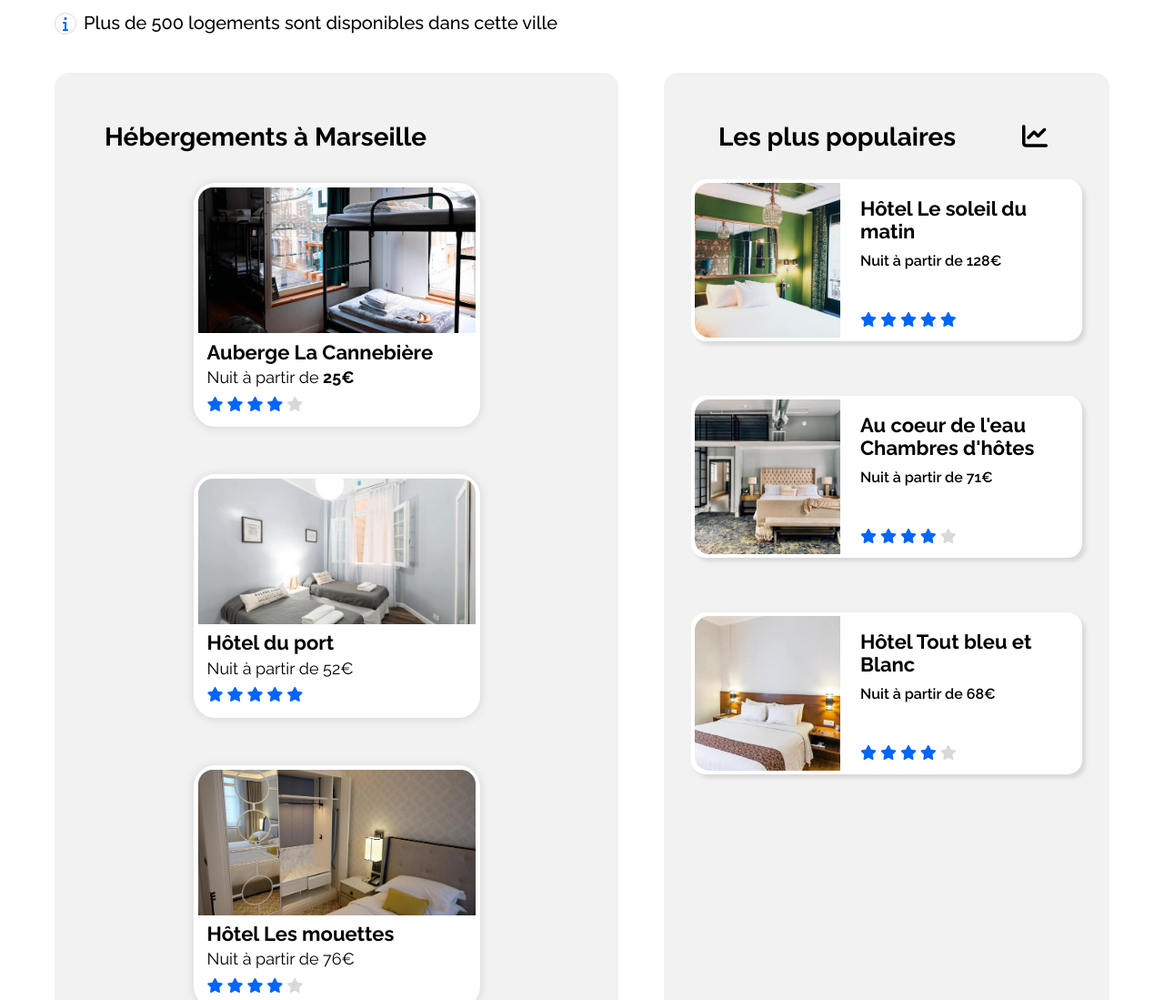
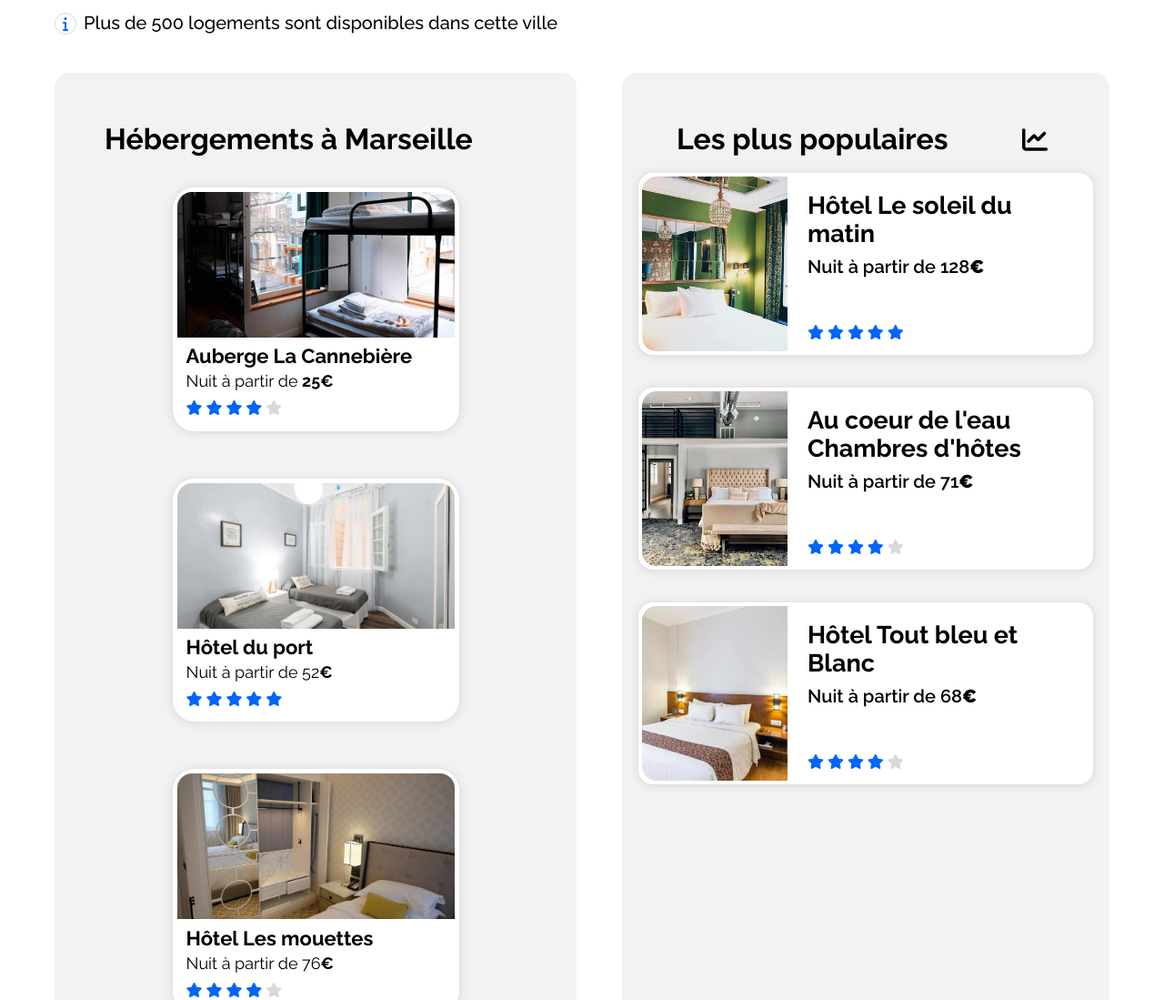
Before and after one commit to SirinAKTAS/Booki, a plain HTML site: page P2_AKTAS_code/index.html in a window 1280 px wide. Shown: the part 480-1579 px from the top of the page at 91% size. Drawn offline with Linux system fonts and the light colour scheme.

Commit message:
Add files via upload

```diff
--- a/P2_AKTAS_code/index.html
+++ b/P2_AKTAS_code/index.html
@@ -108,7 +108,7 @@
                         <a href="#">
                             <img src="images/hebergements/4_small/fred-kleber-gTbaxaVLvsg-unsplash.jpg" alt="Hôtel du port"/>
                             <h3>Hôtel du port</h3>
-                            <p>Nuit à partir de 52€</p>
+                            <p>Nuit à partir de 52<strong>€</strong></p>
                             <div class="stars">
                                 <i class="fa-solid fa-star blue"></i>
                                 <i class="fa-solid fa-star blue"></i>
@@ -124,7 +124,7 @@
                         <a href="#">
                             <img src="images/hebergements/4_small/reisetopia-B8WIgxA_PFU-unsplash.jpg" alt="Hôtel Les mouettes"/>
                             <h3>Hôtel Les mouettes</h3>
-                            <p>Nuit à partir de 76€</p>
+                            <p>Nuit à partir de 76<strong>€</strong></p>
                             <div class="stars">
                                 <i class="fa-solid fa-star blue"></i>
                                 <i class="fa-solid fa-star blue"></i>
@@ -140,7 +140,7 @@
                         <a href="#">
                             <img src="images/hebergements/4_small/annie-spratt-Eg1qcIitAuA-unsplash.jpg" alt="Hôtel de la mer"/>
                             <h3>Hôtel de la mer</h3>
-                            <p>Nuit à partir de 46€</p>
+                            <p>Nuit à partir de 46<strong>€</strong></p>
                             <div class="stars">
                                 <i class="fa-solid fa-star blue"></i>
                                 <i class="fa-solid fa-star blue"></i>
@@ -172,7 +172,7 @@
                         <a href="#">
                             <img src="images/hebergements/4_small/febrian-zakaria-M6S1WvfW68A-unsplash.jpg" alt="Hôtel chez Amina"/>
                             <h3>Hôtel chez Amina</h3>
-                            <p>Nuit à partir de 96€</p>
+                            <p>Nuit à partir de 96<strong>€</strong></p>
                             <div class="stars">
                                 <i class="fa-solid fa-star blue"></i>
                                 <i class="fa-solid fa-star blue"></i>
@@ -199,7 +199,7 @@
                                 <img src="images/hebergements/4_small/emile-guillemot-Bj_rcSC5XfE-unsplash.jpg" alt="Hôtel Le soleil du matin"/>
                                 <div class="description">
                                     <h3>Hôtel Le soleil du matin</h3>
-                                    <p>Nuit à partir de 128€</p>
+                                    <p>Nuit à partir de 128<strong>€</strong></p>
                                     <div class="stars2">
                                         <i class="fa-solid fa-star blue"></i>
                                         <i class="fa-solid fa-star blue"></i>
@@ -217,7 +217,7 @@
                                 <img src="images/hebergements/4_small/aw-creative-VGs8z60yT2c-unsplash.jpg" alt="Au coeur de l'eau Chambres d'hôtes"/>
                                 <div class="description">
                                     <h3>Au coeur de l'eau Chambres d'hôtes</h3>
-                                    <p>Nuit à partir de 71€</p>
+                                    <p>Nuit à partir de 71<strong>€</strong></p>
                                     <div class="stars2">
                                         <i class="fa-solid fa-star blue"></i>
                                         <i class="fa-solid fa-star blue"></i>
@@ -235,7 +235,7 @@
                                 <img src="images/hebergements/4_small/febrian-zakaria-sjvU0THccQA-unsplash.jpg" alt="Hôtel Tout bleu et Blanc"/>
                                 <div class="description">
                                     <h3>Hôtel Tout bleu et Blanc</h3>
-                                    <p>Nuit à partir de 68€</p>
+                                    <p>Nuit à partir de 68<strong>€</strong></p>
                                     <div class="stars2">
                                         <i class="fa-solid fa-star blue"></i>
                                         <i class="fa-solid fa-star blue"></i>
@@ -304,7 +304,7 @@
                     </a>
                     <a href="#">
                         <article id="Longchamp">
-                            <img src="images/activites/4_small/lena-paulin-wH2-EJoDcV0-unsplash.jpg"/>
+                            <img src="images/activites/4_small/lena-paulin-wH2-EJoDcV0-unsplash.jpg" alt="Par Longchamp"/>
                             <h3>Parc Longchamp</h3>
                         </article>
                     </a>
--- a/P2_AKTAS_code/style.css
+++ b/P2_AKTAS_code/style.css
@@ -293,6 +293,7 @@ a{
 /* Hebergements à Marseille */
 .heb_marseille button{
     border: none;
+    background-color: #f2f2f2;
 }
 .heb_marseille{
     flex-basis: 65%;
@@ -302,7 +303,7 @@ a{
     margin-top: 55px;
     margin-bottom: 8px;
     padding-bottom: 0;
-    font-size: 28px;
+    font-size: 32px;
     font-weight: 700;
 }
 .titre_afficher{
@@ -310,7 +311,7 @@ a{
     margin-left: 50px;
     margin-top: 16px;
     font-weight: 600;
-    font-size: 22px;
+    font-size: 27px;
     padding-bottom: 16px;
 }
 .liste_article1{
@@ -375,7 +376,7 @@ a{
 
 
 .populaires{
-    flex-basis: 30%;
+    flex-basis: 35%;
 }
 .liste_article2 a{
     display: flex;
@@ -389,16 +390,16 @@ a{
 }
 .liste_article2 article{
     display: flex;
-    margin: 30px;
-    height: 178px;
-    width: 430px;
-    box-shadow: 4px 4px 4px #d9d9d9;
+    margin: 18px;
+    height: 200px;
+    width: 500px;
+    box-shadow: 0px 1px 10px 1px #d9d9d9;
     background-color: white;
     border-radius: 16px;
     padding: 4px;
 }
 .liste_article2 article img{
-    height: 170px;
+    height: 100%;
     width: 160px;
     object-fit: cover;
     border-radius: 16px 0px 0px 16px;
@@ -411,13 +412,13 @@ a{
 }
 .description h3{
     font-weight: 700;
-    font-size: 22px;
+    font-size: 27px;
     padding: 6px;
     margin-top: 10px;
     margin-bottom: 4px;
 }
 .description p{
-    font-size: 16px;
+    font-size: 20px;
     margin-top: 0px;
     padding-left: 6px;
 }
@@ -428,7 +429,7 @@ a{
 }
 
 #lesPlusPopulaires{
-    font-size: 28px;
+    font-size: 32px;
     margin-top: 55px;
     font-weight: 700;
     margin-left: 60px;
@@ -452,7 +453,7 @@ a{
     margin: 60px;
 }
 .actMarseille H2{
-    font-size: 26px;
+    font-size: 32px;
     font-weight: 800;
 }
 .actMarseille_row{
@@ -470,7 +471,7 @@ a{
 
 .actMarseille article{
     border-radius: 16px;
-    box-shadow: 4px 4px 4px#d9d9d9;
+    box-shadow: 0px 1px 10px 1px #d9d9d9;
 }
 
 .actMarseille_column img{
@@ -905,7 +906,7 @@ li a{
     }
     .liste_article1 article{
         height: 210px;
-        margin: 0px;
+        margin: 5px;
         width: 100%;
         margin-bottom: 10px;
 
```
